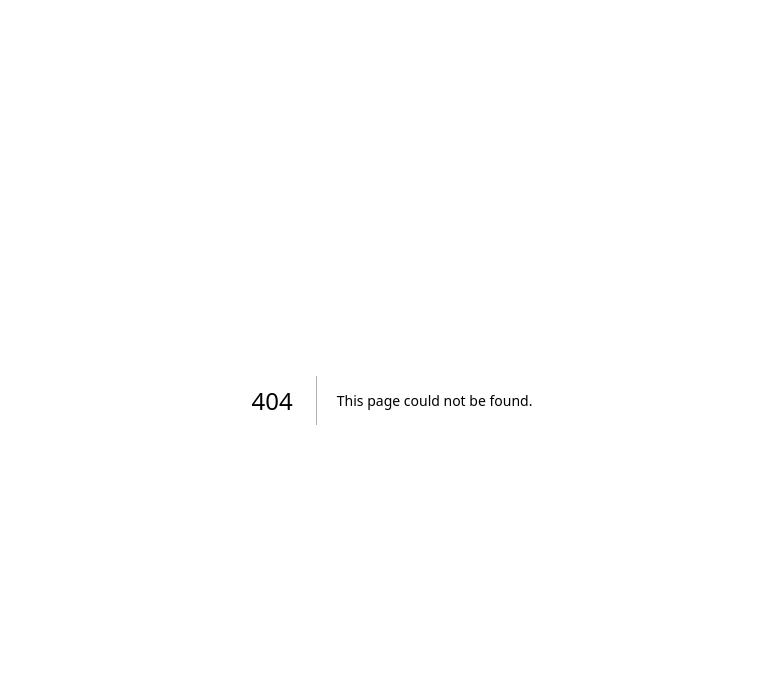
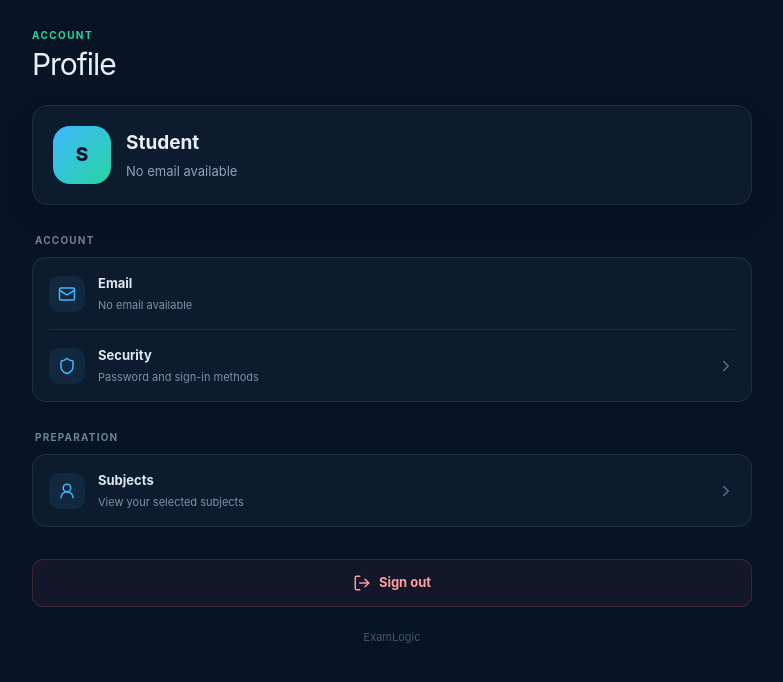
Before and after one commit to examforge99/examlogic, a Next.js app: page /profile in a window 1280 px wide. Before the commit this address had no page. Shown: the top 682 px of the page, without its empty margins (248-1031 px from the left). Built offline with nearby package versions, Linux system fonts and the light colour scheme; no server answers.

Commit message:
Build custom ExamLogic profile page

```diff
--- /dev/null
+++ b/src/app/profile/page.tsx
@@ -0,0 +1,110 @@
+'use client'
+
+import { useUser, useClerk } from '@clerk/nextjs'
+import { useRouter } from 'next/navigation'
+import { LogOut, Mail, Shield, ChevronRight, UserRound } from 'lucide-react'
+
+export default function ProfilePage() {
+  const { isLoaded, user } = useUser()
+  const { signOut } = useClerk()
+  const router = useRouter()
+
+  if (!isLoaded) return <main style={styles.page}><div style={styles.shell}><div style={styles.skeleton} /></div></main>
+
+  const name = user?.fullName || user?.firstName || 'Student'
+  const email = user?.primaryEmailAddress?.emailAddress || 'No email available'
+  const initials = name.split(' ').map(part => part[0]).slice(0, 2).join('').toUpperCase()
+
+  async function handleSignOut() {
+    await signOut()
+    router.push('/login')
+  }
+
+  return (
+    <main style={styles.page}>
+      <div style={styles.shell}>
+        <header style={styles.header}>
+          <p style={styles.eyebrow}>ACCOUNT</p>
+          <h1 style={styles.title}>Profile</h1>
+        </header>
+
+        <section style={styles.identity}>
+          <div style={styles.avatar}>{initials || <UserRound size={24} />}</div>
+          <div style={styles.identityText}>
+            <h2 style={styles.name}>{name}</h2>
+            <p style={styles.email}>{email}</p>
+          </div>
+        </section>
+
+        <section style={styles.section}>
+          <p style={styles.sectionLabel}>ACCOUNT</p>
+          <div style={styles.card}>
+            <div style={styles.row}>
+              <div style={styles.icon}><Mail size={18} /></div>
+              <div style={styles.rowText}>
+                <span style={styles.rowTitle}>Email</span>
+                <span style={styles.rowValue}>{email}</span>
+              </div>
+            </div>
+            <div style={styles.separator} />
+            <button type="button" style={styles.actionRow} onClick={() => router.push('/login')}>
+              <div style={styles.icon}><Shield size={18} /></div>
+              <div style={styles.rowText}>
+                <span style={styles.rowTitle}>Security</span>
+                <span style={styles.rowValue}>Password and sign-in methods</span>
+              </div>
+              <ChevronRight size={18} style={styles.chevron} />
+            </button>
+          </div>
+        </section>
+
+        <section style={styles.section}>
+          <p style={styles.sectionLabel}>PREPARATION</p>
+          <div style={styles.card}>
+            <button type="button" style={styles.actionRow} onClick={() => router.push('/subjects')}>
+              <div style={styles.icon}><UserRound size={18} /></div>
+              <div style={styles.rowText}>
+                <span style={styles.rowTitle}>Subjects</span>
+                <span style={styles.rowValue}>View your selected subjects</span>
+              </div>
+              <ChevronRight size={18} style={styles.chevron} />
+            </button>
+          </div>
+        </section>
+
+        <button type="button" style={styles.signOut} onClick={handleSignOut}>
+          <LogOut size={18} />
+          Sign out
+        </button>
+        <p style={styles.footer}>ExamLogic</p>
+      </div>
+    </main>
+  )
+}
+
+const styles = {
+  page: { minHeight: '100svh', boxSizing: 'border-box', padding: '28px 18px 110px', background: '#071426', color: '#E8F0F7' } as const,
+  shell: { width: '100%', maxWidth: 720, margin: '0 auto' } as const,
+  header: { marginBottom: 24 } as const,
+  eyebrow: { margin: 0, color: '#25D6A2', fontFamily: 'Inter, sans-serif', fontSize: 10, fontWeight: 700, letterSpacing: '.14em' } as const,
+  title: { margin: '5px 0 0', fontFamily: 'Space Grotesk, Inter, sans-serif', fontSize: 30, lineHeight: 1.1, letterSpacing: '-.035em' } as const,
+  identity: { display: 'flex', alignItems: 'center', gap: 15, padding: 20, border: '1px solid rgba(255,255,255,.08)', borderRadius: 16, background: '#0D1B2E', boxShadow: '0 12px 30px rgba(0,0,0,.16)' } as const,
+  avatar: { width: 58, height: 58, flex: '0 0 58px', display: 'grid', placeItems: 'center', borderRadius: 17, background: 'linear-gradient(135deg, #3FB7FF, #25D6A2)', color: '#071426', fontFamily: 'Space Grotesk, Inter, sans-serif', fontSize: 19, fontWeight: 800 } as const,
+  identityText: { minWidth: 0 } as const,
+  name: { margin: 0, fontFamily: 'Space Grotesk, Inter, sans-serif', fontSize: 19, fontWeight: 700 } as const,
+  email: { margin: '5px 0 0', overflow: 'hidden', textOverflow: 'ellipsis', whiteSpace: 'nowrap' as const, color: '#8FA2B7', fontFamily: 'Inter, sans-serif', fontSize: 13 } as const,
+  section: { marginTop: 28 } as const,
+  sectionLabel: { margin: '0 0 9px 3px', color: '#6F8298', fontFamily: 'Inter, sans-serif', fontSize: 10, fontWeight: 700, letterSpacing: '.12em' } as const,
+  card: { overflow: 'hidden', border: '1px solid rgba(255,255,255,.08)', borderRadius: 14, background: '#0D1B2E' } as const,
+  row: { display: 'flex', alignItems: 'center', gap: 13, padding: 16 } as const,
+  actionRow: { width: '100%', display: 'flex', alignItems: 'center', gap: 13, padding: 16, border: 0, background: 'transparent', color: 'inherit', textAlign: 'left' as const, cursor: 'pointer' } as const,
+  icon: { width: 36, height: 36, flex: '0 0 36px', display: 'grid', placeItems: 'center', borderRadius: 10, background: 'rgba(63,183,255,.08)', color: '#3FB7FF' } as const,
+  rowText: { minWidth: 0, flex: 1, display: 'flex', flexDirection: 'column' as const, gap: 3 } as const,
+  rowTitle: { color: '#DDE7F0', fontFamily: 'Inter, sans-serif', fontSize: 13, fontWeight: 650 } as const,
+  rowValue: { overflow: 'hidden', textOverflow: 'ellipsis', whiteSpace: 'nowrap' as const, color: '#7F91A6', fontFamily: 'Inter, sans-serif', fontSize: 11 } as const,
+  separator: { height: 1, margin: '0 16px', background: 'rgba(255,255,255,.06)' } as const,
+  chevron: { color: '#5D7086', flex: '0 0 auto' } as const,
+  signOut: { width: '100%', height: 48, display: 'flex', alignItems: 'center', justifyContent: 'center', gap: 8, marginTop: 32, border: '1px solid rgba(255,100,100,.18)', borderRadius: 11, background: 'rgba(255,100,100,.05)', color: '#FF9D9D', fontFamily: 'Inter, sans-serif', fontSize: 13, fontWeight: 700, cursor: 'pointer' } as const,
+  footer: { margin: '22px 0 0', textAlign: 'center' as const, color: '#42566D', fontFamily: 'Inter, sans-serif', fontSize: 11 } as const,
+  skeleton: { width: '100%', height: 240, borderRadius: 16, background: '#0D1B2E', opacity: .7 } as const,
+}
```
